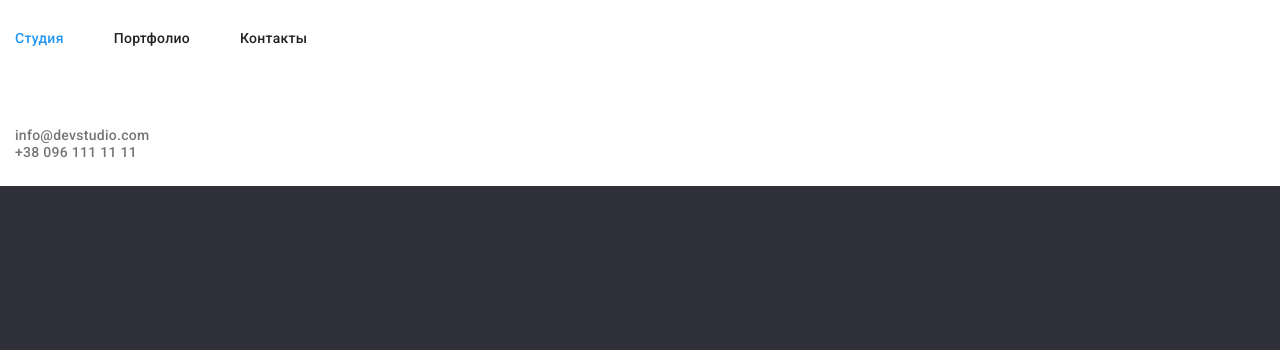
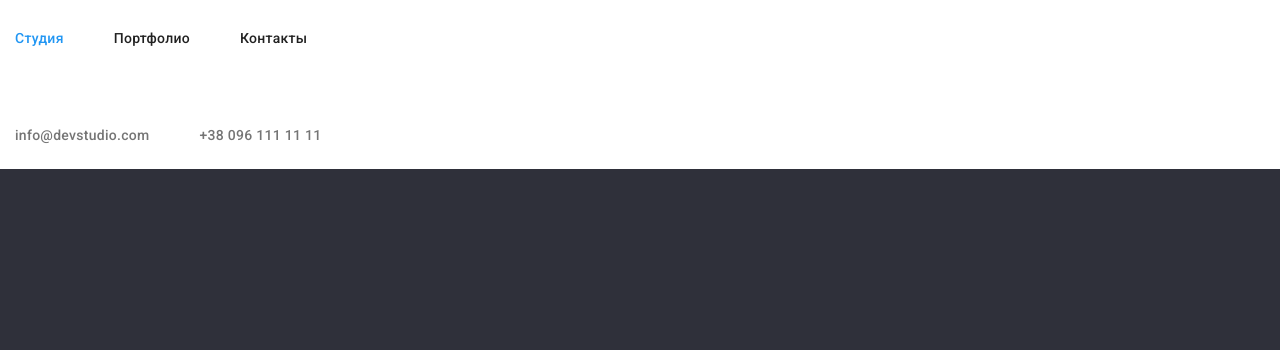
Before and after one commit to violagurckaija/goit-markup-hw-03, a plain HTML site: page index.html in a window 1280 px wide. Shown: the part 57-407 px from the top of the page. Drawn offline with nearby package versions, Linux system fonts and the light colour scheme.

Commit message:
оформляю contacts

```diff
--- a/css/styles.css
+++ b/css/styles.css
@@ -186,6 +186,15 @@ body {
 
 
 /* Контакты в шапке */
+
+.contacts.list {
+    display: flex;
+}
+
+.contacts .item + .item {
+margin-left: 50px;
+}
+
 .contacts .contact-link {
     color: var(--primary-text-color);
 
--- a/index.html
+++ b/index.html
@@ -26,11 +26,11 @@
 
         <!--Контакты-->
         <ul class="contacts list">
-            <li>
+            <li class="item">
             <a href="mailto:info@devstudio.com" class="contact-link">info@devstudio.com</a>
             </li>
 
-            <li>
+            <li class="item">
             <a href="tel:+380961111111" class="contact-link">+38 096 111 11 11</a>
             </li>
         </ul>
```
Also changed, not shown: portfolio.html (+2 -2 lines).
